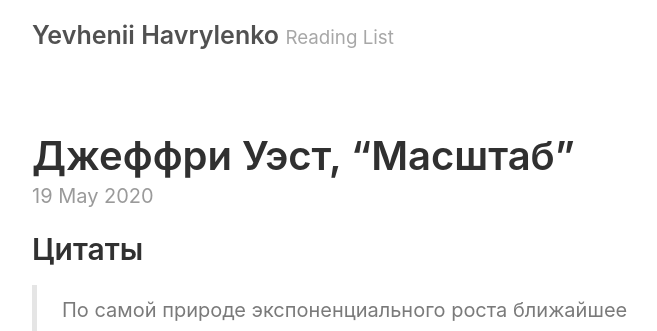
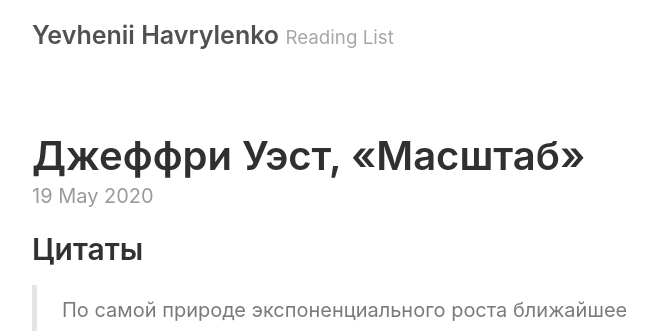
Before and after one commit to yevhenii-havrylenko/yevhenii-havrylenko.github.io, a Jekyll site: the page built from _posts/2020-05-19-scale.md, in a window 1280 px wide and 900 px high. Shown: the top 331 px of the window, without its empty margins (258-915 px from the left). Built offline with Jekyll 4.4.1, drawn with Linux system fonts in a browser that asks for light colours.

```diff
--- a/_posts/2020-05-19-scale.md
+++ b/_posts/2020-05-19-scale.md
@@ -1,6 +1,6 @@
 ---
 layout: post
-title: 'Джеффри Уэст, “Масштаб”'
+title: 'Джеффри Уэст, «Масштаб»'
 ---
 
 ## Цитаты
```
